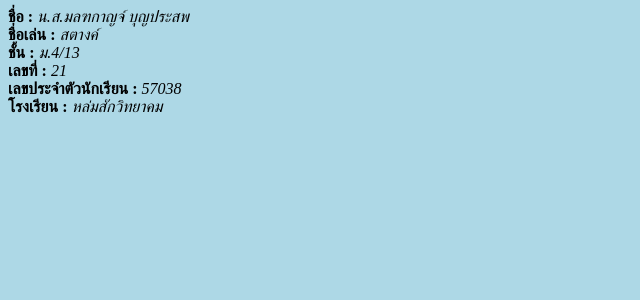
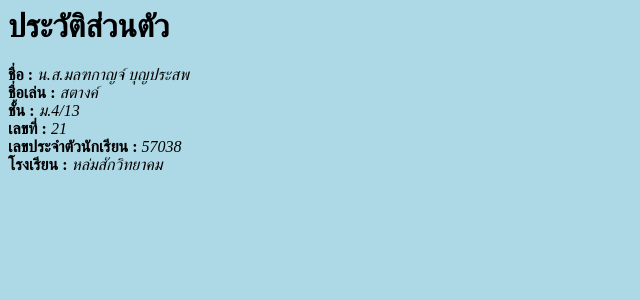
Before and after one commit to 57038/mywebsite, a PHP site: page /page1.php in a window 1280 px wide. Shown: the top 300 px of the page, without its empty margins (0-640 px from the left). Run offline with PHP 8.4, Linux system fonts and the light colour scheme.

Commit message:
Update page1.php

```diff
--- a/page1.php
+++ b/page1.php
@@ -1,8 +1,9 @@
 <html>
       <head>
-            <title>ประวัติส่วนตัว</title>
+            <title>งานที่ 1 </title>
       </head>
       <body bgcolor="lightblue">
+            <h1>ประวัติส่วนตัว</h1>
                   <b>ชื่อ : </b> <i> น.ส.มลฑกาญจ์ บุญประสพ </i>
                   <br>
                   <b>ชื่อเล่น : </b> <i> สตางค์ </i>
```
